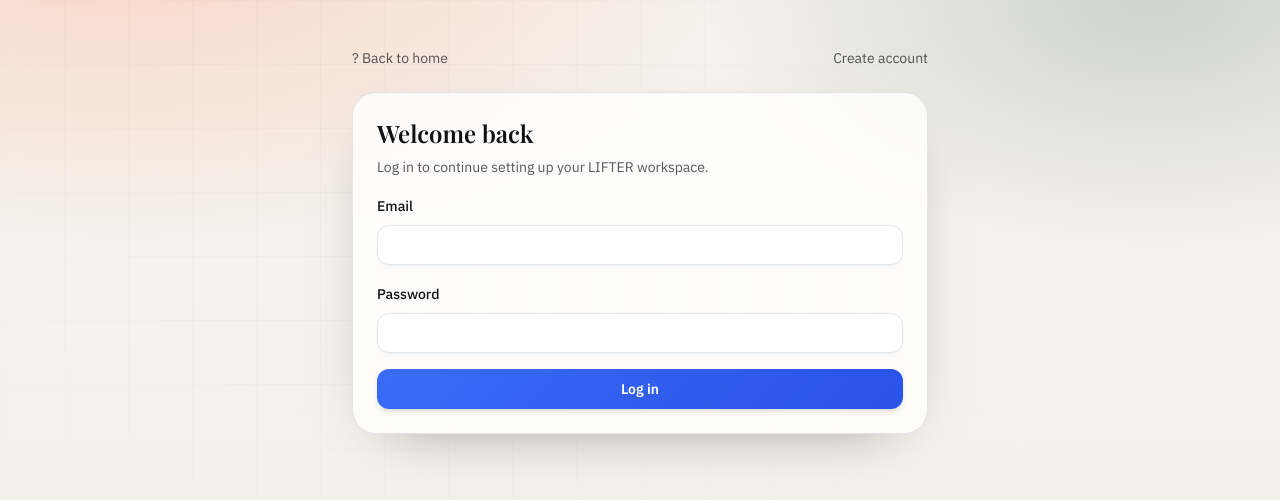
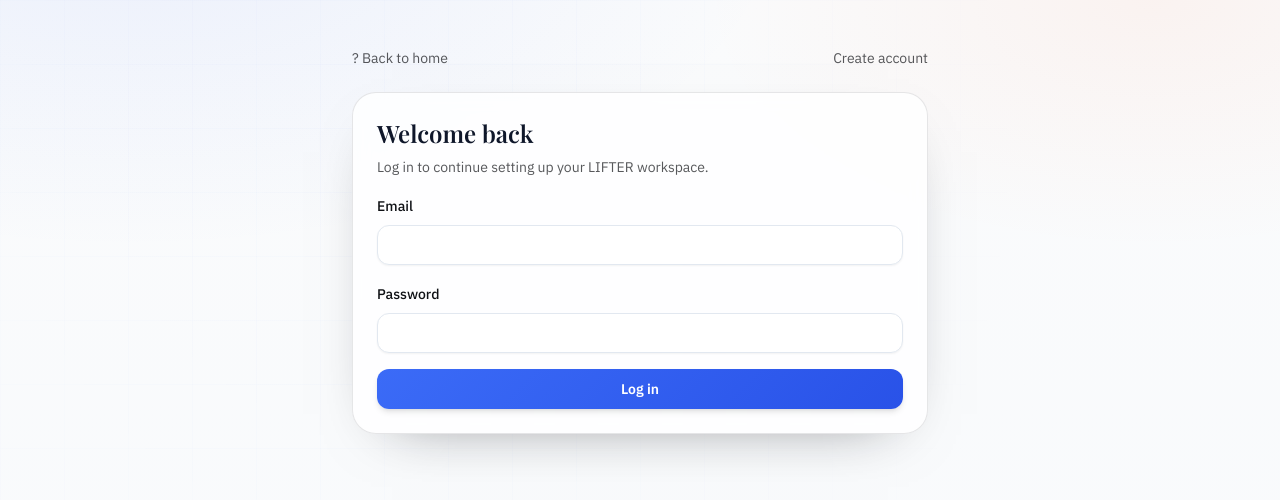
Before and after one commit to amartinez988/LifterByHans, a Next.js app: page /login in a window 1280 px wide. Shown: the top 500 px of the page. Built offline with nearby package versions, Linux system fonts and the light colour scheme; no server answers.

Commit message:
Update global styles with modern color palette and utilities

```diff
--- a/app/globals.css
+++ b/app/globals.css
@@ -7,15 +7,71 @@
 }
 
 body {
-  background: radial-gradient(1200px 600px at 10% -10%, rgba(255, 107, 53, 0.22), transparent 55%),
-    radial-gradient(900px 500px at 90% 0%, rgba(27, 67, 50, 0.18), transparent 50%),
-    linear-gradient(180deg, #f6f3ee 0%, #f3efe8 100%);
-  color: #0f1115;
+  background: radial-gradient(1200px 600px at 10% -10%, rgba(59, 107, 247, 0.08), transparent 55%),
+    radial-gradient(900px 500px at 90% 0%, rgba(255, 107, 53, 0.06), transparent 50%),
+    linear-gradient(180deg, #fafbfc 0%, #f8fafc 100%);
+  color: #0f172a;
 }
 
+/* Grid pattern for decorative backgrounds */
 .lifter-grid {
-  background-image: linear-gradient(rgba(15, 17, 21, 0.06) 1px, transparent 1px),
-    linear-gradient(90deg, rgba(15, 17, 21, 0.06) 1px, transparent 1px);
+  background-image: linear-gradient(rgba(59, 107, 247, 0.06) 1px, transparent 1px),
+    linear-gradient(90deg, rgba(59, 107, 247, 0.06) 1px, transparent 1px);
   background-size: 64px 64px;
   mask-image: radial-gradient(circle at 30% 20%, black 0%, transparent 68%);
 }
+
+/* Mesh pattern for hero backgrounds */
+.bg-mesh-pattern {
+  background-image: radial-gradient(circle at 1px 1px, rgba(59, 107, 247, 0.08) 1px, transparent 0);
+  background-size: 24px 24px;
+}
+
+/* Smooth scrolling */
+html {
+  scroll-behavior: smooth;
+}
+
+/* Focus styles */
+@layer base {
+  *:focus-visible {
+    @apply outline-none ring-2 ring-brand-500 ring-offset-2;
+  }
+}
+
+/* Custom scrollbar */
+@layer utilities {
+  .scrollbar-thin {
+    scrollbar-width: thin;
+    scrollbar-color: theme('colors.slate.300') transparent;
+  }
+
+  .scrollbar-thin::-webkit-scrollbar {
+    width: 6px;
+    height: 6px;
+  }
+
+  .scrollbar-thin::-webkit-scrollbar-track {
+    background: transparent;
+  }
+
+  .scrollbar-thin::-webkit-scrollbar-thumb {
+    background-color: theme('colors.slate.300');
+    border-radius: 3px;
+  }
+
+  .scrollbar-thin::-webkit-scrollbar-thumb:hover {
+    background-color: theme('colors.slate.400');
+  }
+}
+
+/* Animate on scroll helper */
+@layer utilities {
+  .animate-in {
+    animation: fadeIn 0.5s ease-out forwards;
+  }
+
+  .animate-in-up {
+    animation: slideUp 0.5s ease-out forwards;
+  }
+}
```
